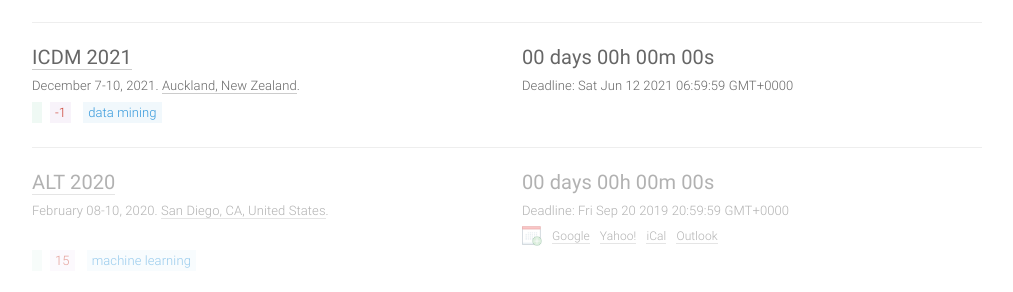
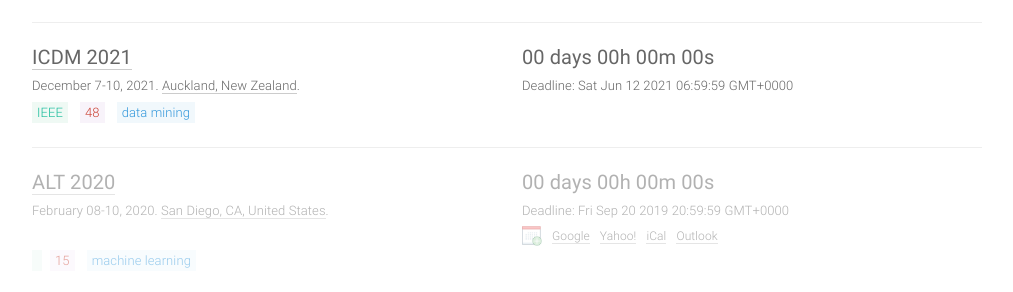
Before and after one commit to paperswithcode/ai-deadlines, a Jekyll site: the page built from index.html, in a window 1280 px wide and 900 px high, scrolled down 4414 px. Shown: the part 155-447 px from the top of the window, without its empty margins (133-1146 px from the left). Built offline with Jekyll 4.4.1, drawn with Linux system fonts in a browser that asks for light colours; comment, search, counter and statistics services are not loaded.

Commit message:
Update conferences.yml

```diff
--- a/_data/conferences.yml
+++ b/_data/conferences.yml
@@ -987,7 +987,8 @@
   note: '<b>NOTE</b>: Second round submission deadline on Aug. 11th 2021'
 
 - title: ICDM
-  hindex: -1
+  long: International Conference on Data Mining
+  hindex: 48
   year: 2021
   id: icdm21
   link: https://icdm2021.auckland.ac.nz
@@ -996,6 +997,7 @@
   date: December 7-10, 2021
   place: Auckland, New Zealand
   sub: DM
+  host: IEEE
 
 - title: CoRL
   year: 2021
```
